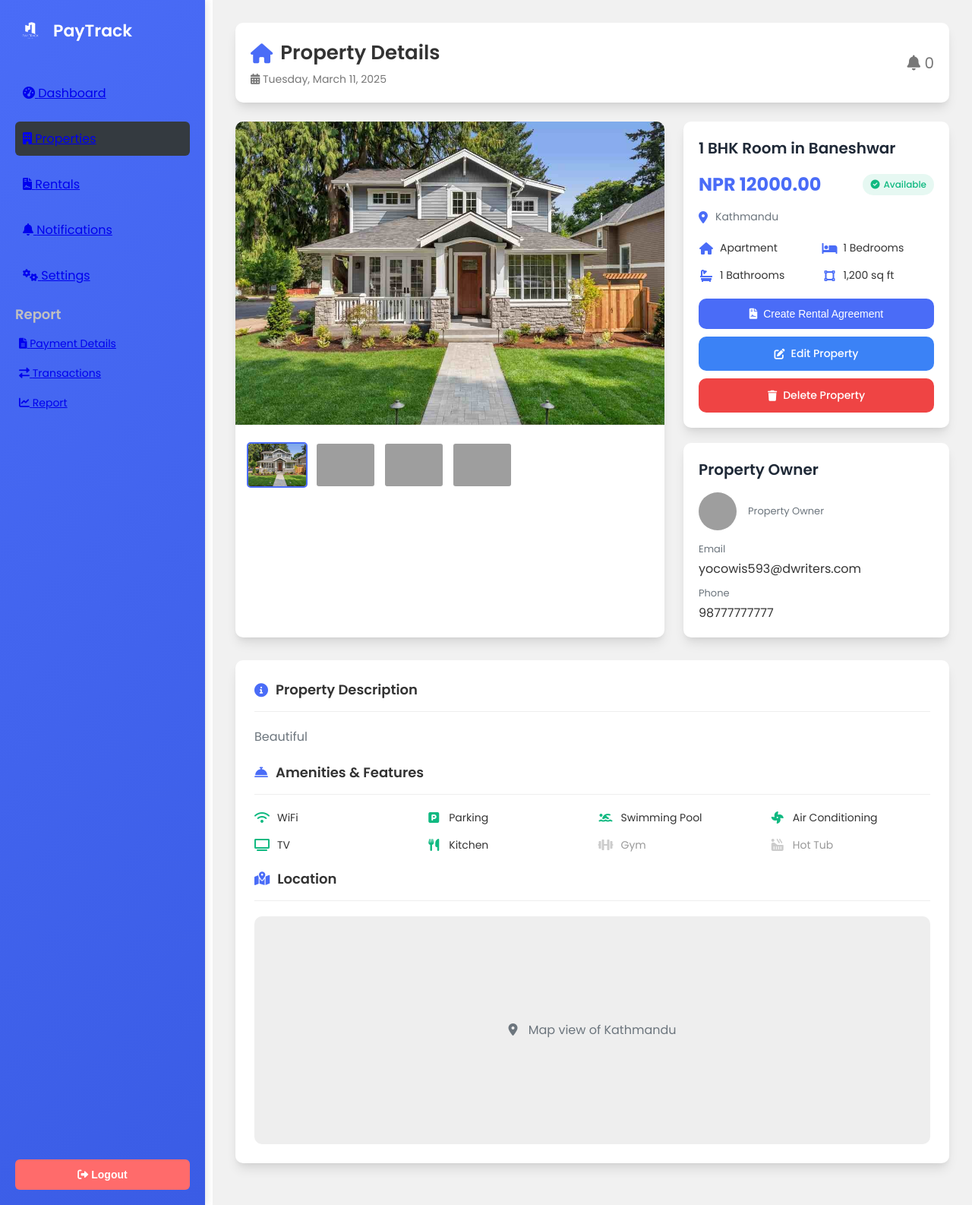
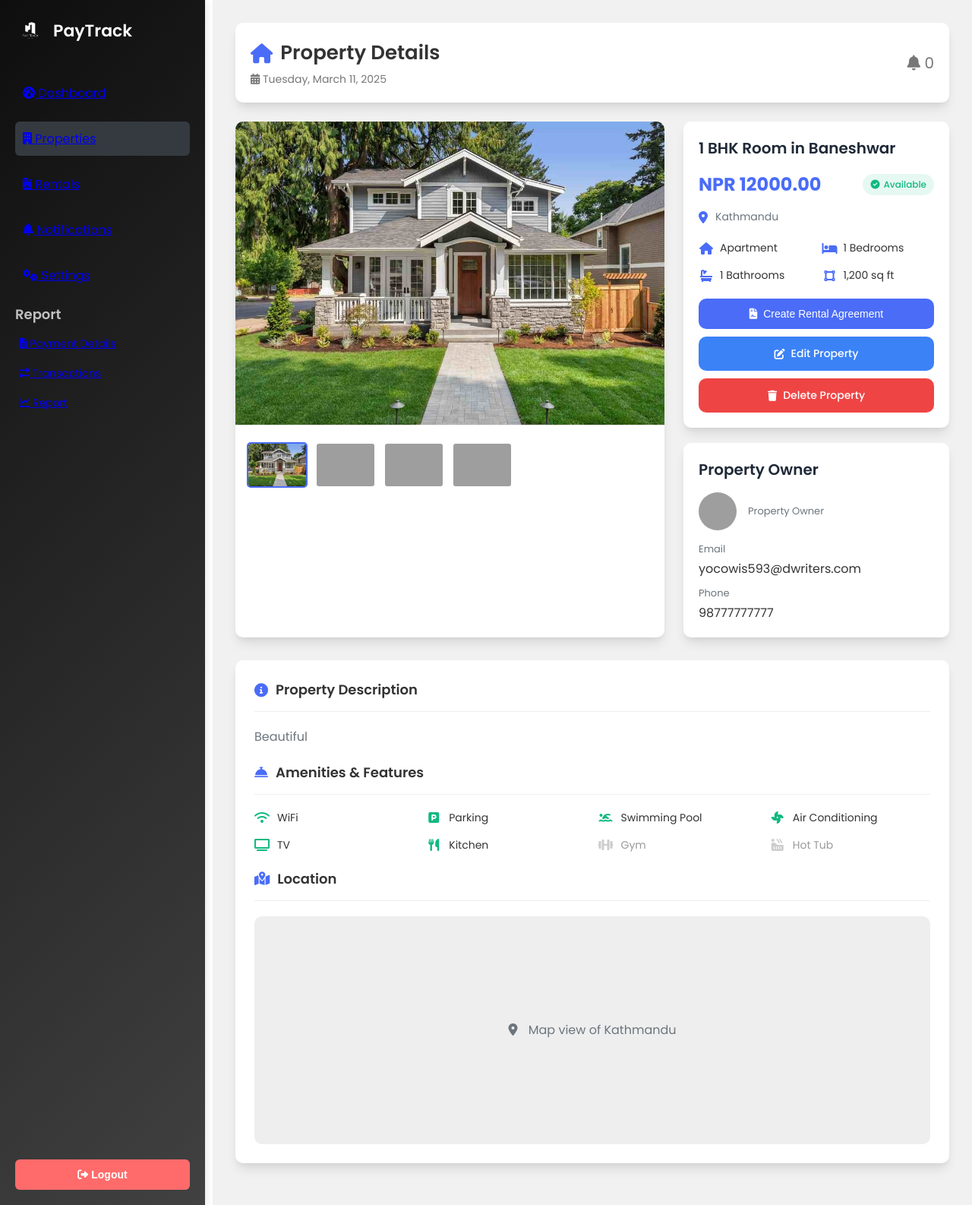
Before and after one commit to Preeekc/PayTrack, a Django app: page /view_properties/2/ in a window 1280 px wide. Shown: the whole page at 76% size. Run offline with Django 5.2, Linux system fonts and the light colour scheme; data comes from the database, SQL or seed files in the repository; both versions use the stored data as it was after the commit; grey boxes are pictures that could not be loaded.

Commit message:
UI update

```diff
--- a/user/templates/user/add_property.html
+++ b/user/templates/user/add_property.html
@@ -41,7 +41,7 @@
 
     /* Sidebar Styling */
     .sidebar {
-      background: linear-gradient(135deg, #4a6cf7 0%, #3a5ce5 100%);
+      background: linear-gradient(135deg, #0e0e0e 0%, #414142 100%);
       color: white;
       padding: 20px;
       position: fixed;
--- a/user/templates/user/booking_list.html
+++ b/user/templates/user/booking_list.html
@@ -41,7 +41,7 @@
 
     /* Sidebar Styling */
     .sidebar {
-      background: linear-gradient(135deg, #4a6cf7 0%, #3a5ce5 100%);
+      background: linear-gradient(135deg, #0e0e0e 0%, #414142 100%);
       color: white;
       padding: 20px;
       position: fixed;
--- a/user/templates/user/dashboard.html
+++ b/user/templates/user/dashboard.html
@@ -10,7 +10,7 @@
   <link href="https://fonts.googleapis.com/css2?family=Poppins:wght@300;400;500;600;700&display=swap" rel="stylesheet">
   <script src="https://cdn.jsdelivr.net/npm/chart.js"></script>
   <style>
-    :root {
+     :root {
       --primary-color: #4a6cf7;
       --primary-hover: #3a5ce5;
       --secondary-color: #6c757d;
@@ -41,7 +41,7 @@
 
     /* Sidebar Styling */
     .sidebar {
-      background: linear-gradient(135deg, #4a6cf7 0%, #3a5ce5 100%);
+      background: linear-gradient(135deg, #0e0e0e 0%, #414142 100%);
       color: white;
       padding: 20px;
       position: fixed;
--- a/user/templates/user/delete_property.html
+++ b/user/templates/user/delete_property.html
@@ -41,7 +41,7 @@
 
     /* Sidebar styling (same as your other templates) */
     .sidebar {
-      background: linear-gradient(135deg, #4a6cf7 0%, #3a5ce5 100%);
+      background: linear-gradient(135deg, #0e0e0e 0%, #414142 100%);
       color: white;
       padding: 20px;
       position: fixed;
--- a/user/templates/user/edit_property.html
+++ b/user/templates/user/edit_property.html
@@ -41,7 +41,7 @@
 
     /* Sidebar Styling */
     .sidebar {
-      background: linear-gradient(135deg, #4a6cf7 0%, #3a5ce5 100%);
+      background: linear-gradient(135deg, #0e0e0e 0%, #414142 100%);
       color: white;
       padding: 20px;
       position: fixed;
--- a/user/templates/user/property_list.html
+++ b/user/templates/user/property_list.html
@@ -41,7 +41,7 @@
 
     /* Sidebar Styling */
     .sidebar {
-      background: linear-gradient(135deg, #4a6cf7 0%, #3a5ce5 100%);
+      background: linear-gradient(135deg, #0e0e0e 0%, #414142 100%);
       color: white;
       padding: 20px;
       position: fixed;
--- a/user/templates/user/view_property.html
+++ b/user/templates/user/view_property.html
@@ -40,7 +40,7 @@
 
     /* Sidebar Styling */
     .sidebar {
-      background: linear-gradient(135deg, #4a6cf7 0%, #3a5ce5 100%);
+      background: linear-gradient(135deg, #0e0e0e 0%, #414142 100%);
       color: white;
       padding: 20px;
       position: fixed;
```
Also changed, not shown: db.sqlite3, media/properties/f36e51ea50f4083df41df10397a72f04.jpeg (added).
